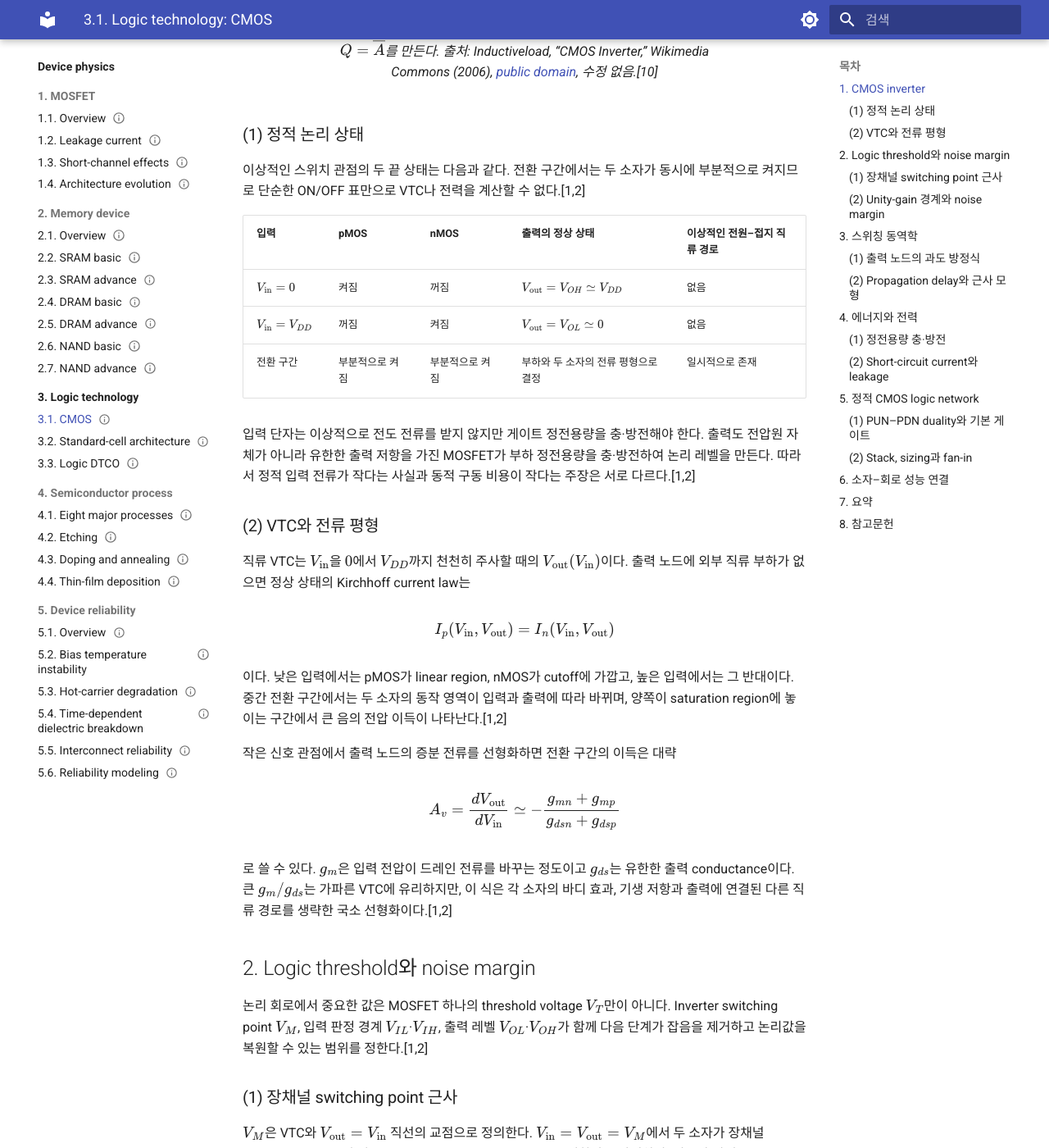
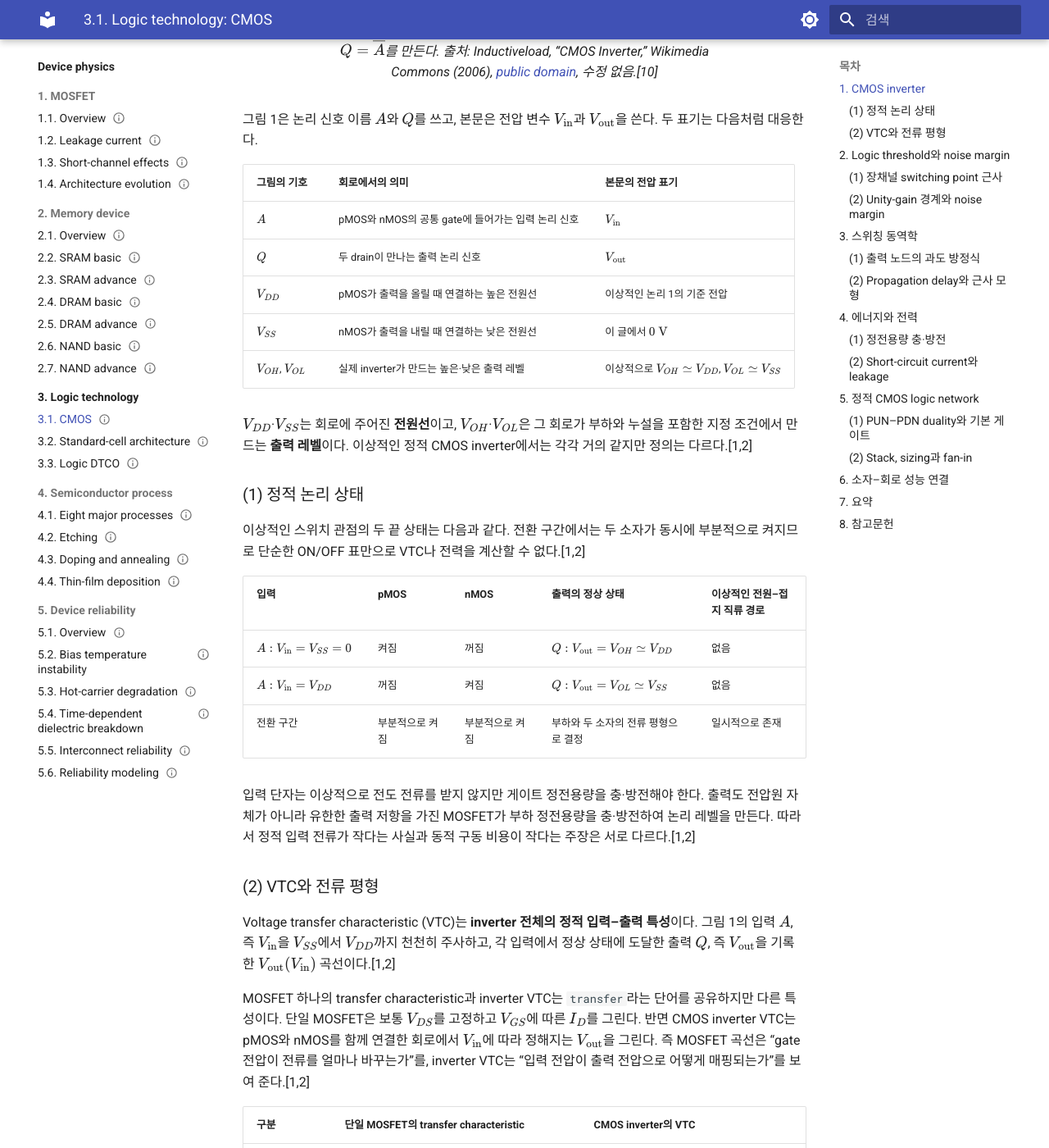
Before and after one commit to YHKlab-RGLee/RGLee-Wiki, an MkDocs documentation site: the page built from docs/device-physics/logic-technology/cmos.md, in a window 1280 px wide and 1400 px high, scrolled down 1140 px. Shown: the whole window at 82% size. Built offline with MkDocs 1.6.1 and Material for MkDocs 9.7.7, drawn with Linux system fonts in a browser that asks for light colours; some of the changed text lies outside the part shown.

Commit message:
revise contents

```diff
--- a/docs/device-physics/logic-technology/cmos.md
+++ b/docs/device-physics/logic-technology/cmos.md
@@ -11,7 +11,7 @@ Complementary metal-oxide-semiconductor (CMOS)는 nMOS pull-down network (PDN)
 
 이 글은 정적 CMOS inverter를 기준 회로로 삼아 voltage transfer characteristic (VTC), noise margin, propagation delay와 전력의 정의를 유도하고, 이를 NAND·NOR 게이트와 소자 지표에 연결한다. MOSFET의 바이어스와 전류식은 [MOSFET: Overview](../mosfet/basic-operation.md), 누설 경로는 [MOSFET: Leakage current](../mosfet/leakage-mechanisms.md), 짧은 채널에서 장채널식이 무너지는 원인은 [MOSFET: Short-channel effects](../mosfet/short-channel-effects.md), FinFET·GAA를 포함한 구조 변화는 [MOSFET: Architecture evolution](../mosfet/architecture-evolution.md)를 따른다. 아날로그 CMOS, 순차회로, HDL·논리합성, 배치·배선과 일반적인 design–technology co-optimization (DTCO)은 범위에서 제외한다.
 
-별도 설명이 없으면 nMOS 바디는 $0\ \mathrm{V}$, pMOS 바디는 $V_{DD}$에 연결하고, 입력과 출력은 각각 $V_\mathrm{in}$과 $V_\mathrm{out}$으로 쓴다. pMOS 전류는 전원에서 출력으로 흐르는 양의 크기 $I_p$로 정의하고, nMOS 전류 $I_n$은 출력에서 접지로 흐르는 양의 크기로 정의한다.
+별도 설명이 없으면 낮은 전원선은 $V_{SS}=0\ \mathrm{V}$로 두고, nMOS 바디는 $V_{SS}$, pMOS 바디는 $V_{DD}$에 연결한다. 입력과 출력은 각각 $V_\mathrm{in}$과 $V_\mathrm{out}$으로 쓴다. pMOS 전류는 전원에서 출력으로 흐르는 양의 크기 $I_p$로 정의하고, nMOS 전류 $I_n$은 출력에서 접지로 흐르는 양의 크기로 정의한다.
 
 ## 1. CMOS inverter
 
@@ -26,21 +26,56 @@ CMOS inverter는 입력을 공유하는 pMOS와 nMOS의 드레인을 출력에
   </figcaption>
 </figure>
 
+그림 1은 논리 신호 이름 $A$와 $Q$를 쓰고, 본문은 전압 변수 $V_\mathrm{in}$과 $V_\mathrm{out}$을 쓴다. 두 표기는 다음처럼 대응한다.
+
+| 그림의 기호 | 회로에서의 의미 | 본문의 전압 표기 |
+| --- | --- | --- |
+| $A$ | pMOS와 nMOS의 공통 gate에 들어가는 입력 논리 신호 | $V_\mathrm{in}$ |
+| $Q$ | 두 drain이 만나는 출력 논리 신호 | $V_\mathrm{out}$ |
+| $V_{DD}$ | pMOS가 출력을 올릴 때 연결하는 높은 전원선 | 이상적인 논리 1의 기준 전압 |
+| $V_{SS}$ | nMOS가 출력을 내릴 때 연결하는 낮은 전원선 | 이 글에서 $0\ \mathrm{V}$ |
+| $V_{OH}$, $V_{OL}$ | 실제 inverter가 만드는 높은·낮은 출력 레벨 | 이상적으로 $V_{OH}\simeq V_{DD}$, $V_{OL}\simeq V_{SS}$ |
+
+$V_{DD}$·$V_{SS}$는 회로에 주어진 **전원선**이고, $V_{OH}$·$V_{OL}$은 그 회로가 부하와 누설을 포함한 지정 조건에서 만드는 **출력 레벨**이다. 이상적인 정적 CMOS inverter에서는 각각 거의 같지만 정의는 다르다.[1,2]
+
 ### (1) 정적 논리 상태
 
 이상적인 스위치 관점의 두 끝 상태는 다음과 같다. 전환 구간에서는 두 소자가 동시에 부분적으로 켜지므로 단순한 ON/OFF 표만으로 VTC나 전력을 계산할 수 없다.[1,2]
 
 | 입력 | pMOS | nMOS | 출력의 정상 상태 | 이상적인 전원–접지 직류 경로 |
 | --- | --- | --- | --- | --- |
-| $V_\mathrm{in}=0$ | 켜짐 | 꺼짐 | $V_\mathrm{out}=V_{OH}\simeq V_{DD}$ | 없음 |
-| $V_\mathrm{in}=V_{DD}$ | 꺼짐 | 켜짐 | $V_\mathrm{out}=V_{OL}\simeq0$ | 없음 |
+| $A: V_\mathrm{in}=V_{SS}=0$ | 켜짐 | 꺼짐 | $Q: V_\mathrm{out}=V_{OH}\simeq V_{DD}$ | 없음 |
+| $A: V_\mathrm{in}=V_{DD}$ | 꺼짐 | 켜짐 | $Q: V_\mathrm{out}=V_{OL}\simeq V_{SS}$ | 없음 |
 | 전환 구간 | 부분적으로 켜짐 | 부분적으로 켜짐 | 부하와 두 소자의 전류 평형으로 결정 | 일시적으로 존재 |
 
 입력 단자는 이상적으로 전도 전류를 받지 않지만 게이트 정전용량을 충·방전해야 한다. 출력도 전압원 자체가 아니라 유한한 출력 저항을 가진 MOSFET가 부하 정전용량을 충·방전하여 논리 레벨을 만든다. 따라서 정적 입력 전류가 작다는 사실과 동적 구동 비용이 작다는 주장은 서로 다르다.[1,2]
 
 ### (2) VTC와 전류 평형
 
-직류 VTC는 $V_\mathrm{in}$을 $0$에서 $V_{DD}$까지 천천히 주사할 때의 $V_\mathrm{out}(V_\mathrm{in})$이다. 출력 노드에 외부 직류 부하가 없으면 정상 상태의 Kirchhoff current law는
+Voltage transfer characteristic (VTC)는 **inverter 전체의 정적 입력–출력 특성**이다. 그림 1의 입력 $A$, 즉 $V_\mathrm{in}$을 $V_{SS}$에서 $V_{DD}$까지 천천히 주사하고, 각 입력에서 정상 상태에 도달한 출력 $Q$, 즉 $V_\mathrm{out}$을 기록한 $V_\mathrm{out}(V_\mathrm{in})$ 곡선이다.[1,2]
+
+MOSFET 하나의 transfer characteristic과 inverter VTC는 `transfer`라는 단어를 공유하지만 다른 특성이다. 단일 MOSFET은 보통 $V_{DS}$를 고정하고 $V_{GS}$에 따른 $I_D$를 그린다. 반면 CMOS inverter VTC는 pMOS와 nMOS를 함께 연결한 회로에서 $V_\mathrm{in}$에 따라 정해지는 $V_\mathrm{out}$을 그린다. 즉 MOSFET 곡선은 “gate 전압이 전류를 얼마나 바꾸는가”를, inverter VTC는 “입력 전압이 출력 전압으로 어떻게 매핑되는가”를 보여 준다.[1,2]
+
+| 구분 | 단일 MOSFET의 transfer characteristic | CMOS inverter의 VTC |
+| --- | --- | --- |
+| 대상 | MOSFET 하나 | pMOS·nMOS가 연결된 inverter 전체 |
+| 가로축 | $V_{GS}$ | $V_\mathrm{in}=V_A$ |
+| 세로축 | $I_D$ | $V_\mathrm{out}=V_Q$ |
+| 주로 읽는 것 | threshold voltage, $g_m$, ON/OFF 전류 | 논리 레벨, $V_M$, 전압 이득, noise margin |
+| 두 곡선의 연결 | 각 MOSFET의 전류–전압 관계가 inverter 계산의 입력이 됨 | 각 $V_\mathrm{in}$에서 $I_p=I_n$을 만족하는 $V_\mathrm{out}$을 이어서 얻음 |
+
+<figure markdown="span">
+  ![가로축이 Vin, 세로축이 Vout인 inverter VTC. 곡선은 낮은 입력에서 높은 출력을 나타내다가 전환 구간에서 급격히 내려가며, VIL, VIH, VOL, VOH, Vm이 표시되어 있다.](images/cmos-inverter-vtc.png)
+  <figcaption markdown="1">
+    그림 2. Inverter VTC의 실제 곡선 예. 가로축은 입력 $V_\mathrm{in}$, 세로축은 출력 $V_\mathrm{out}$이며, $V_{IL}$·$V_{IH}$는 입력 판정 경계, $V_{OL}$·$V_{OH}$는 출력 레벨을 나타낸다. 그림의 전압값은 특정 inverter의 예이며 모든 CMOS에 공통인 보편적 수치가 아니다.
+    출처: Nader Moussa, “Inverter voltage transfer curve,” Wikimedia Commons (2006),
+    <a href="https://commons.wikimedia.org/wiki/File:Inverter_voltage_transfer_curve.png">public domain</a>, 수정 없음.[12]
+  </figcaption>
+</figure>
+
+그림 2의 왼쪽 구간은 낮은 $V_\mathrm{in}$이 pMOS를 켜고 nMOS를 꺼서 $V_\mathrm{out}$을 높게 유지하는 상태이다. 입력이 증가하면 두 소자가 함께 전류를 흘릴 수 있는 전환 구간을 지나며 곡선이 급하게 내려간다. 오른쪽에서는 nMOS가 출력을 $V_{SS}$ 쪽으로 내린다. 따라서 이 곡선 하나에 그림 1의 두 논리 상태와 그 사이의 아날로그 전환 과정이 모두 포함된다.[1,2]
+
+출력 노드에 외부 직류 부하가 없으면 각 $V_\mathrm{in}$에서 정상 상태의 Kirchhoff current law는
 
 $$
 I_p(V_\mathrm{in},V_\mathrm{out})
@@ -285,3 +320,4 @@ Fan-out은 현재 출력이 구동하는 다음 단계의 입력 부하를 나
 9. A. M. Niknejad, “Lecture 18: CMOS Logic,” EECS 105, University of California, Berkeley (2004). [강의 자료](https://msdnaa.eecs.berkeley.edu/~ee105/sp04/handouts/lectures/Lecture18.pdf).
 10. Inductiveload, “CMOS Inverter,” Wikimedia Commons (2006), public domain. [파일 설명과 라이선스](https://commons.wikimedia.org/wiki/File:CMOS_Inverter.svg).
 11. Biezl, “Cmos nand,” Wikimedia Commons (2008), public domain. [파일 설명과 라이선스](https://commons.wikimedia.org/wiki/File:Cmos_nand.svg).
+12. Nader Moussa, “Inverter voltage transfer curve,” Wikimedia Commons (2006), public domain. [파일 설명과 라이선스](https://commons.wikimedia.org/wiki/File:Inverter_voltage_transfer_curve.png).
```
Also changed, not shown: other parts of docs/device-physics/logic-technology/cmos.md (+1 -1 lines), docs/device-physics/logic-technology/images/cmos-inverter-vtc.png (added), 1 other file.
